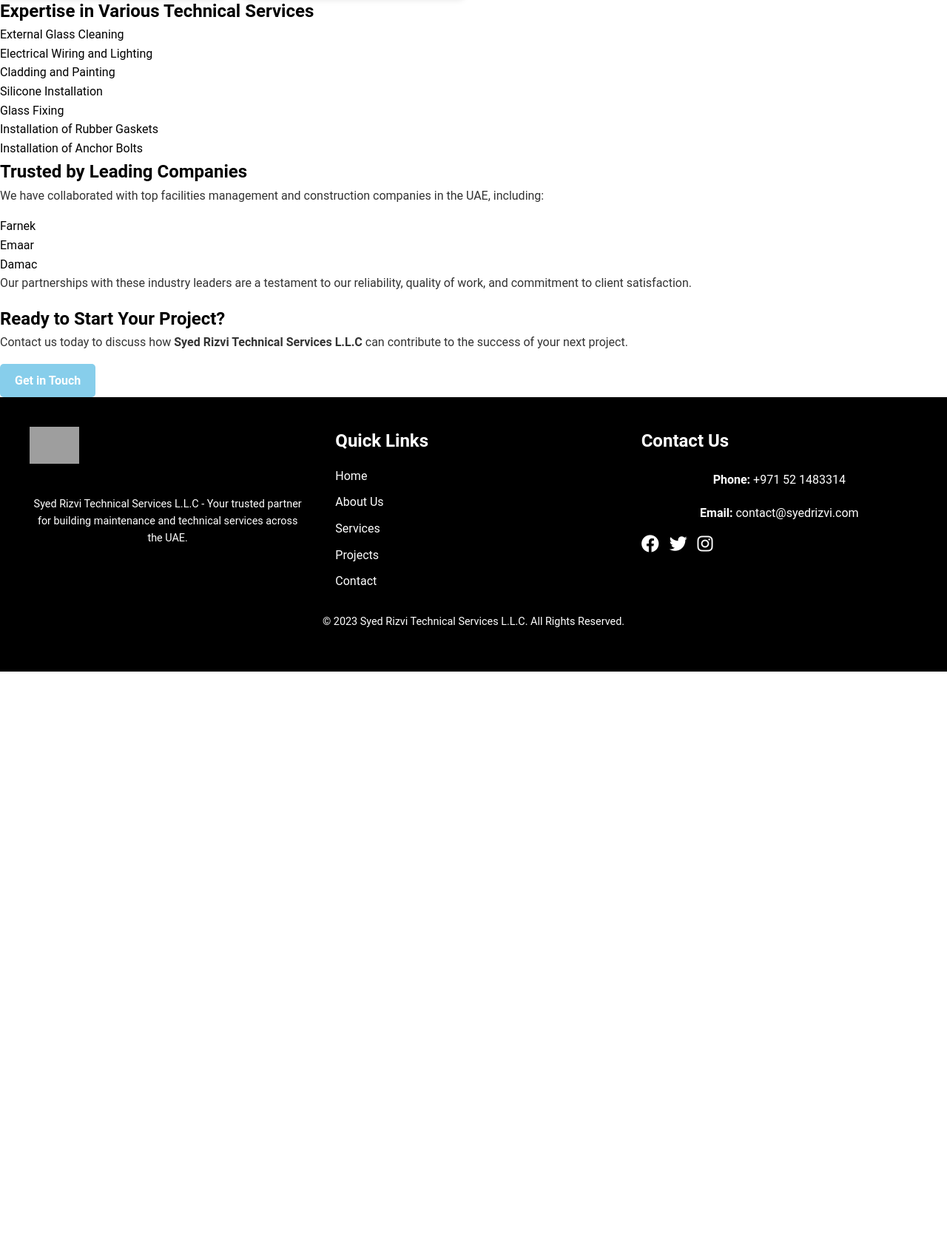
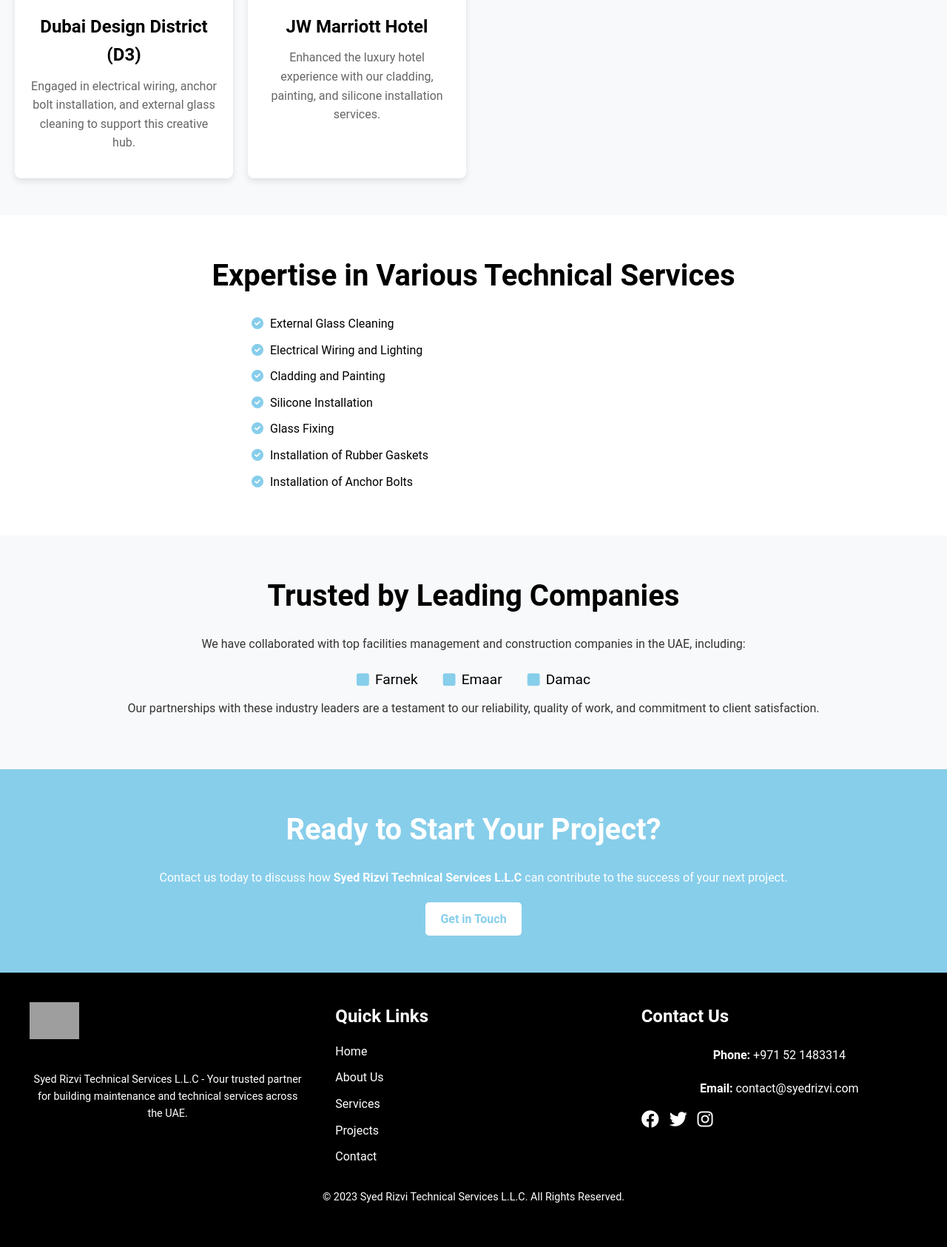
Before and after one commit to rishabh-ml/rishabh-ml.github.io, a PHP site: page /projects.html in a window 1280 px wide. Shown: the part 1472-3158 px from the top of the page at 74% size. Before the commit the page ends 2380 px from the top, so only its background shows below. Run offline with PHP 8.4, Linux system fonts and the light colour scheme; grey boxes are pictures that could not be loaded.

Commit message:
final commit v.3

```diff
--- a/script.js
+++ b/script.js
@@ -1,13 +1,14 @@
 // GSAP and ScrollTrigger Animations
 document.addEventListener('DOMContentLoaded', () => {
-  // Smooth Scroll for Navigation Links
-  const navLinks = document.querySelectorAll('nav ul li a');
-  navLinks.forEach(link => {
+    // Smooth Scroll for Internal Links Only
+    const internalLinks = document.querySelectorAll('a[href^="#"]');
+    internalLinks.forEach(link => {
         link.addEventListener('click', (event) => {
-          if (event.target.hash !== '') {
             event.preventDefault();
-              const targetID = event.target.hash;
-              gsap.to(window, {duration: 1, scrollTo: targetID});
+            const targetID = event.target.getAttribute('href');
+            const targetSection = document.querySelector(targetID);
+            if (targetSection) {
+                gsap.to(window, { duration: 1, scrollTo: targetSection });
             }
         });
     });
@@ -29,7 +30,7 @@ document.addEventListener('DOMContentLoaded', () => {
         }
     });
     scrollToTopBtn.addEventListener('click', () => {
-      gsap.to(window, {duration: 1, scrollTo: 0});
+        gsap.to(window, { duration: 1, scrollTo: 0 });
     });
 
     // GSAP Animations for Sections
--- a/styles.css
+++ b/styles.css
@@ -751,3 +751,226 @@ footer p {
     font-size: 1.5rem;
   }
 }
+
+/* Projects Intro Section */
+.projects-intro {
+  padding: 50px 20px;
+  background-color: #FFFFFF;
+  text-align: center;
+}
+
+.projects-intro h2 {
+  font-size: 2.5rem;
+  margin-bottom: 20px;
+}
+
+.projects-intro p {
+  font-size: 1rem;
+  color: #333333;
+  margin-bottom: 20px;
+  line-height: 1.6;
+}
+
+/* Projects Overview Section */
+.projects-overview {
+  padding: 50px 20px;
+  background-color: #f8f9fa;
+  text-align: center;
+}
+
+.projects-overview h2 {
+  font-size: 2.5rem;
+  margin-bottom: 20px;
+}
+
+.project-grid {
+  display: grid;
+  grid-template-columns: repeat(auto-fit, minmax(250px, 1fr));
+  gap: 20px;
+  justify-items: center;
+}
+
+.project-item {
+  background: #FFFFFF;
+  padding: 20px;
+  border-radius: 8px;
+  box-shadow: 0 4px 8px rgba(0, 0, 0, 0.1);
+  text-align: center;
+  transition: transform 0.3s ease, box-shadow 0.3s ease;
+  width: 100%;
+  max-width: 300px;
+}
+
+.project-item:hover {
+  transform: translateY(-10px);
+  box-shadow: 0 15px 25px rgba(0, 0, 0, 0.3);
+}
+
+.project-item img {
+  width: 100%;
+  height: 200px;
+  object-fit: cover;
+  border-radius: 8px;
+  margin-bottom: 10px;
+}
+
+.project-item h3 {
+  font-size: 1.5rem;
+  margin-bottom: 10px;
+  color: #000000;
+}
+
+.project-item p {
+  font-size: 1rem;
+  color: #666666;
+  margin-bottom: 15px;
+}
+
+/* Types of Work Section */
+.types-of-work {
+  padding: 50px 20px;
+  background-color: #FFFFFF;
+  text-align: center;
+}
+
+.types-of-work h2 {
+  font-size: 2.5rem;
+  margin-bottom: 20px;
+}
+
+.work-list {
+  list-style: none;
+  padding: 0;
+  margin: 0 auto;
+  max-width: 600px;
+  text-align: left;
+}
+
+.work-list li {
+  margin-bottom: 10px;
+  position: relative;
+  padding-left: 25px;
+}
+
+.work-list li::before {
+  content: "\f058"; /* Font Awesome check-circle icon */
+  font-family: "Font Awesome 5 Free";
+  font-weight: 900;
+  position: absolute;
+  left: 0;
+  color: #87CEEB; /* Sky Blue icon */
+}
+
+/* Clients Section */
+.clients {
+  padding: 50px 20px;
+  background-color: #f8f9fa;
+  text-align: center;
+}
+
+.clients h2 {
+  font-size: 2.5rem;
+  margin-bottom: 20px;
+}
+
+.client-list {
+  list-style: none;
+  padding: 0;
+  margin: 0 auto;
+  max-width: 600px;
+  text-align: center;
+}
+
+.client-list li {
+  display: inline-block;
+  margin: 0 15px;
+  font-size: 1.2rem;
+  color: #000000;
+  margin-bottom: 10px;
+}
+
+.clients p {
+  font-size: 1rem;
+  color: #333333;
+  margin-bottom: 20px;
+  line-height: 1.6;
+}
+
+/* Call to Action Section */
+.cta-section {
+  padding: 50px 20px;
+  background-color: #87CEEB; /* Sky Blue background */
+  text-align: center;
+  color: #FFFFFF;
+}
+
+.cta-section h2 {
+  font-size: 2.5rem;
+  margin-bottom: 20px;
+  color: #FFFFFF;
+}
+
+.cta-section p {
+  font-size: 1rem;
+  margin-bottom: 20px;
+  line-height: 1.6;
+  color: #FFFFFF;
+}
+
+.cta-section .btn {
+  background-color: #FFFFFF;
+  color: #87CEEB;
+}
+
+.cta-section .btn:hover {
+  background-color: #f8f9fa;
+}
+
+/* Additional Styles for Service Details Lists */
+.service-details ul,
+.types-of-work ul,
+.clients ul {
+  list-style: none;
+  padding: 0;
+}
+
+.service-details ul li,
+.types-of-work ul li,
+.clients ul li {
+  margin-bottom: 10px;
+  position: relative;
+  padding-left: 25px;
+}
+
+.service-details ul li::before,
+.types-of-work ul li::before {
+  content: "\f058"; /* Font Awesome check-circle icon */
+  font-family: "Font Awesome 5 Free";
+  font-weight: 900;
+  position: absolute;
+  left: 0;
+  color: #87CEEB;
+}
+
+.clients ul li::before {
+  content: "\f0c8"; /* Font Awesome square icon */
+  font-family: "Font Awesome 5 Free";
+  font-weight: 900;
+  position: absolute;
+  left: 0;
+  color: #87CEEB;
+}
+
+/* Adjustments for Responsive Design */
+@media (max-width: 768px) {
+  .project-grid,
+  .work-list,
+  .client-list {
+    grid-template-columns: 1fr;
+  }
+
+  .client-list li {
+    display: block;
+    margin: 10px 0;
+  }
+}
```
Lines whose indentation alone changed are shown as unchanged.
